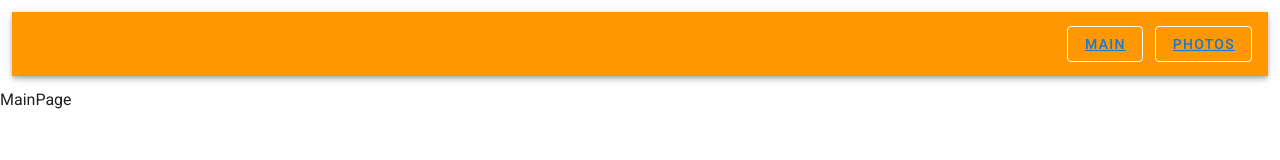
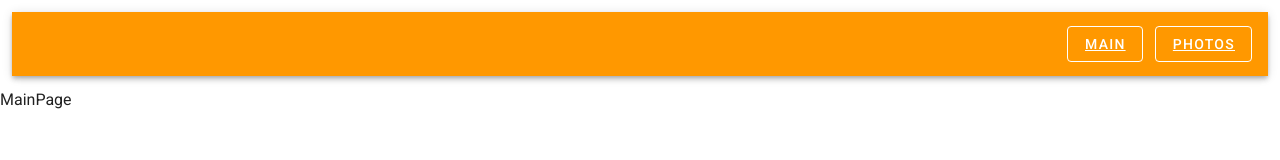
Before and after one commit to User-960/Vue-photo-gallery, a Vue app: page / in a window 1280 px wide. Shown: the top 160 px of the page. Built offline with nearby package versions, Linux system fonts and the light colour scheme.

Commit message:
refactor: add css modules

```diff
--- a/src/App.vue
+++ b/src/App.vue
@@ -1,19 +1,19 @@
 <template>
   <v-app>
-    <NavBar/>
+    <vNavBar/>
     <RouterView/>
   </v-app>
 </template>
 
 <script lang="ts">
 import Vue from 'vue';
-import NavBar from '@/components/ui/nav-bar/v-NavBar.vue'
+import vNavBar from '@/components/ui/nav-bar/vNavBar.vue'
 import { RouterView } from 'vue-router'
 
 export default Vue.extend({
   name: 'App',
   components: {
-    NavBar,
+    vNavBar,
     RouterView
   }
 });
--- a/src/components/screens/photo/v-Photo.vue
+++ b/src/components/screens/photo/vPhoto.vue
@@ -1,8 +1,8 @@
 <template>
   <v-col cols="4">
-    <v-card :class="{ active: isActive }">
-      <v-card-title class="cardTitle">{{ photo.title }}</v-card-title>
-      <v-card-text  class="cardText">
+    <v-card :class="{ [$style.active]: isActive }">
+      <v-card-title :class="$style.cardTitle">{{ photo.title }}</v-card-title>
+      <v-card-text  :class="$style.cardText">
         <v-img :src='photo.url' width='200' height='200'/>
       </v-card-text>
     </v-card>
@@ -28,7 +28,7 @@ export default Vue.extend({
 })
 </script>
 
-<style lang="scss">
+<style lang="scss" module>
 .cardTitle {
   align-items: flex-start;
   min-height: 150px;
--- a/src/components/ui/nav-bar/v-NavBar.vue
+++ b/src/components/ui/nav-bar/vNavBar.vue
@@ -6,10 +6,10 @@
     >
       <v-spacer></v-spacer>
       <v-btn outlined :class="'ml-3'">
-        <router-link to="/">Main</router-link>
+        <router-link to="/" :class='$style.navLink'>Main</router-link>
       </v-btn>
       <v-btn outlined class="ml-3">
-        <router-link to="/photos">Photos</router-link>
+        <router-link to="/photos" :class='$style.navLink'>Photos</router-link>
       </v-btn>
     </v-app-bar>
   </v-container>
@@ -19,11 +19,13 @@
 import Vue from 'vue'
 
 export default Vue.extend({
-    name: 'NavBar',
-    components: {},
+    name: 'vNavBar',
+    components: {}
   })
 </script>
 
-<style lang="">
-
+<style lang="scss" module>
+  .navLink {
+    color: #fff !important;
+  }
 </style>
--- a/src/pages/PhotosPage.vue
+++ b/src/pages/PhotosPage.vue
@@ -15,7 +15,7 @@
 
 <script lang="ts">
 import Vue from 'vue'
-import vPhoto from '@/components/screens/photo/v-Photo.vue'
+import vPhoto from '@/components/screens/photo/vPhoto.vue'
 import { IPhoto } from '@/interfaces/photo.interfaces'
 import UsersService from '@/service/users-service'
 
```
Also changed, not shown: src/components/screens/photo/vPhotoForm.vue (added).
